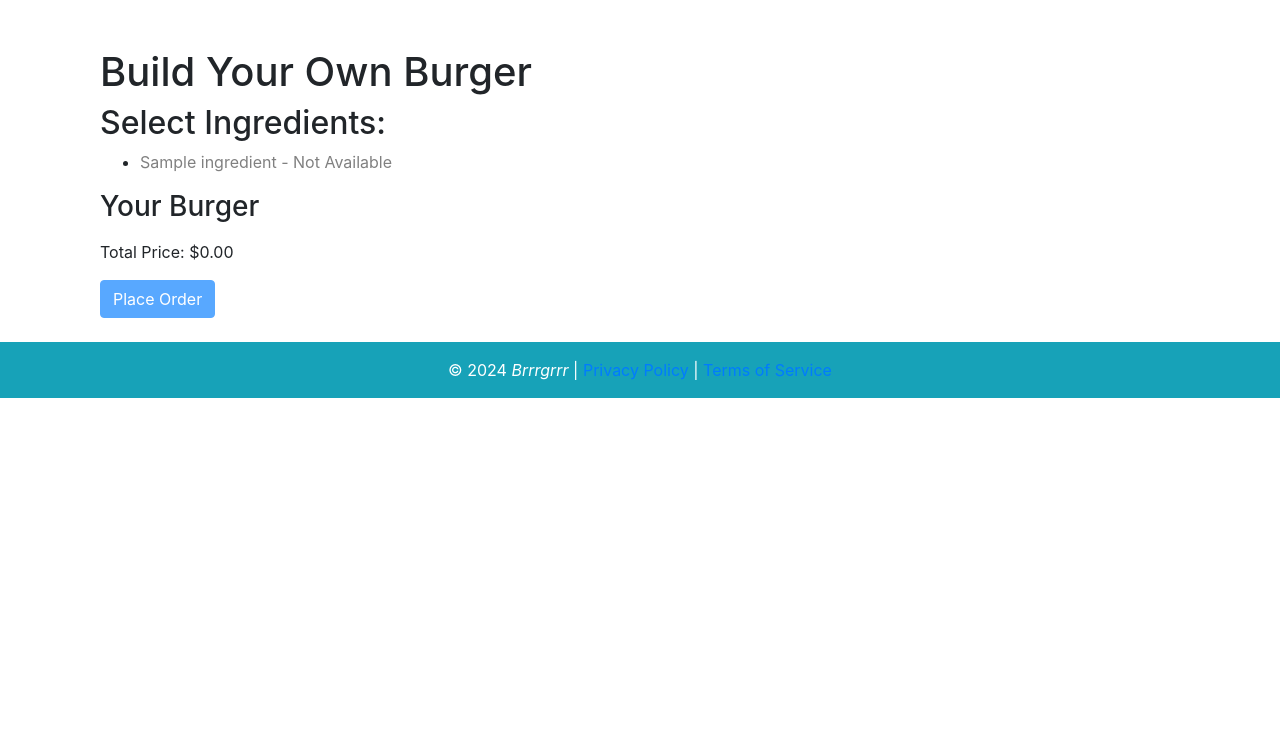
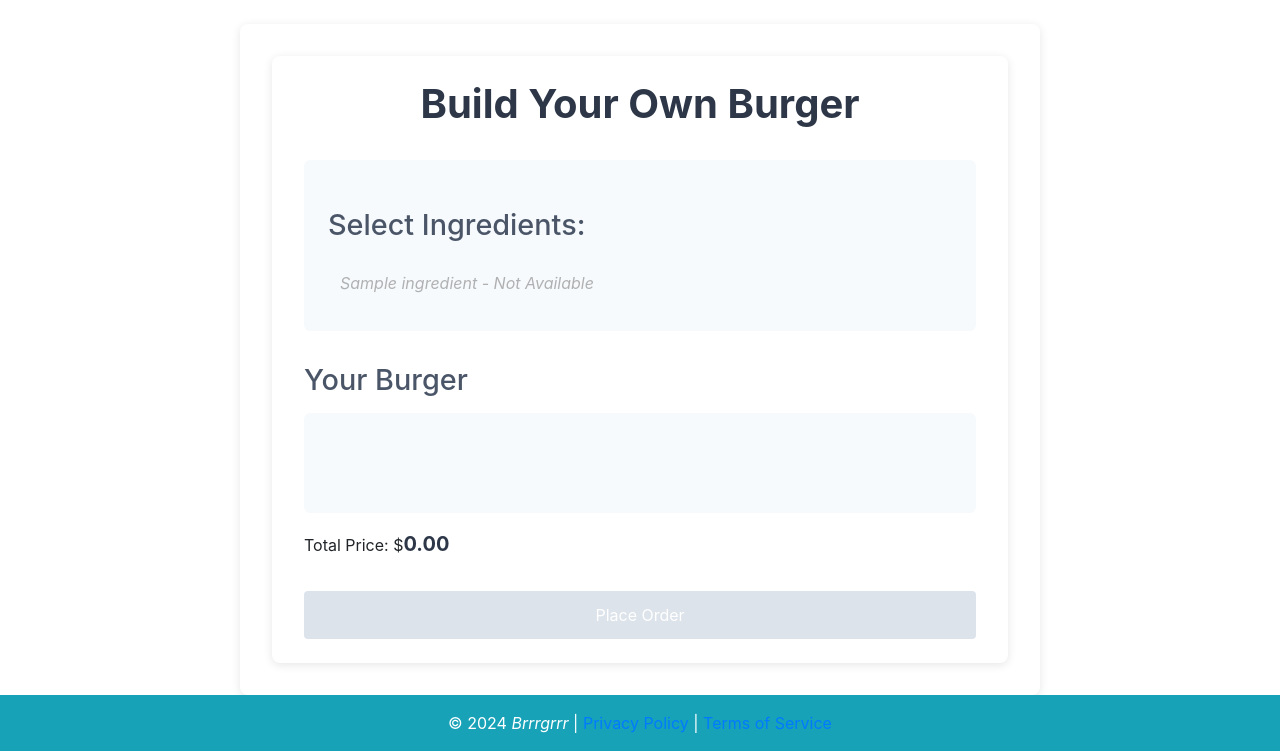
Before and after one commit to Nishitha-B-Rao/burger, a Django app: template brrrgrrr/templates/customize_burger.html in a window 1280 px wide. Shown: the part 56-807 px from the top of the page. Before the commit the page ends 454 px from the top, so only its background shows below. Run offline with Django 3.2, Linux system fonts and the light colour scheme; the template is opened without the code that fills it: most values are stand-ins (such as "Sample title", 1, 10 or a date in 2020); some libraries are stand-ins or nearby versions.

Commit message:
changes 5

```diff
--- /dev/null
+++ b/brrrgrrr/static/css/burger_builder.css
@@ -0,0 +1,150 @@
+/* burger_builder.css */
+
+.container {
+    max-width: 800px;
+    margin: 0 auto;
+    padding: 2rem;
+    background-color: #fff;
+    border-radius: 8px;
+    box-shadow: 0 2px 10px rgba(0, 0, 0, 0.1);
+}
+
+h1 {
+    color: #2d3748;
+    font-size: 2.5rem;
+    margin-bottom: 2rem;
+    text-align: center;
+    font-weight: bold;
+}
+
+h2, h3 {
+    color: #4a5568;
+    margin: 1.5rem 0 1rem;
+    font-size: 1.8rem;
+}
+
+#ingredients-list {
+    background-color: #f7fafc;
+    padding: 1.5rem;
+    border-radius: 6px;
+    margin-bottom: 2rem;
+}
+
+#ingredient-options {
+    list-style: none;
+    padding: 0;
+    margin: 0;
+}
+
+#ingredient-options li {
+    display: flex;
+    align-items: center;
+    padding: 0.75rem;
+    border-bottom: 1px solid #e2e8f0;
+    transition: background-color 0.2s;
+}
+
+#ingredient-options li:last-child {
+    border-bottom: none;
+}
+
+#ingredient-options li:hover {
+    background-color: #edf2f7;
+}
+
+.ingredient-checkbox {
+    margin-right: 1rem;
+    width: 18px;
+    height: 18px;
+    cursor: pointer;
+}
+
+.ingredient-quantity {
+    margin-left: 1rem;
+    padding: 0.25rem;
+    border: 1px solid #cbd5e0;
+    border-radius: 4px;
+    width: 60px !important;
+    text-align: center;
+}
+
+.ingredient-quantity:disabled {
+    background-color: #edf2f7;
+    cursor: not-allowed;
+}
+
+#selected-ingredients {
+    list-style: none;
+    padding: 1rem;
+    margin: 1rem 0;
+    background-color: #f7fafc;
+    border-radius: 6px;
+    min-height: 100px;
+}
+
+#selected-ingredients li {
+    padding: 0.5rem;
+    border-bottom: 1px solid #e2e8f0;
+    color: #4a5568;
+}
+
+#selected-ingredients li:last-child {
+    border-bottom: none;
+}
+
+#total-price {
+    font-size: 1.25rem;
+    font-weight: bold;
+    color: #2d3748;
+}
+
+.btn-primary {
+    background-color: #4299e1;
+    color: white;
+    padding: 0.75rem 1.5rem;
+    border: none;
+    border-radius: 4px;
+    font-size: 1rem;
+    cursor: pointer;
+    transition: background-color 0.2s;
+    width: 100%;
+    margin-top: 1rem;
+}
+
+.btn-primary:hover {
+    background-color: #3182ce;
+}
+
+.btn-primary:disabled {
+    background-color: #cbd5e0;
+    cursor: not-allowed;
+}
+
+label {
+    color: #4a5568;
+    margin-left: 0.5rem;
+}
+
+[style*="color: gray"] {
+    opacity: 0.6;
+    font-style: italic;
+}
+
+@media (max-width: 640px) {
+    .container {
+        padding: 1rem;
+    }
+
+    h1 {
+        font-size: 2rem;
+    }
+
+    #ingredient-options li {
+        flex-direction: column;
+        align-items: flex-start;
+    }
+
+    .ingredient-quantity {
+        margin: 0.5rem 0;
+    }
+}
--- a/brrrgrrr/templates/customize_burger.html
+++ b/brrrgrrr/templates/customize_burger.html
@@ -1,5 +1,9 @@
 {% extends "base.html" %}
+{% load static %}
+
+
 {% block content %}
+<link rel="stylesheet" type="text/css" href="{% static 'css/burger_builder.css' %}">
 <div class="container py-4">
     <h1>Build Your Own Burger</h1>
     <div id="ingredients-list">
--- a/burger/settings.py
+++ b/burger/settings.py
@@ -11,6 +11,7 @@ https://docs.djangoproject.com/en/5.1/ref/settings/
 """
 
 from pathlib import Path
+import os
 
 # Build paths inside the project like this: BASE_DIR / 'subdir'.
 BASE_DIR = Path(__file__).resolve().parent.parent
@@ -116,7 +117,10 @@ USE_TZ = True
 # Static files (CSS, JavaScript, Images)
 # https://docs.djangoproject.com/en/5.1/howto/static-files/
 
-STATIC_URL = 'static/'
+STATIC_URL = '/static/'
+STATIC_FILES_DIRS = [os.path.join(BASE_DIR, 'static')]
+STATIC_ROOT = os.path.join(BASE_DIR, 'staticfiles')
+
 
 # Default primary key field type
 # https://docs.djangoproject.com/en/5.1/ref/settings/#default-auto-field
```
Also changed, not shown: burger/urls.py (line endings or trailing spaces).
